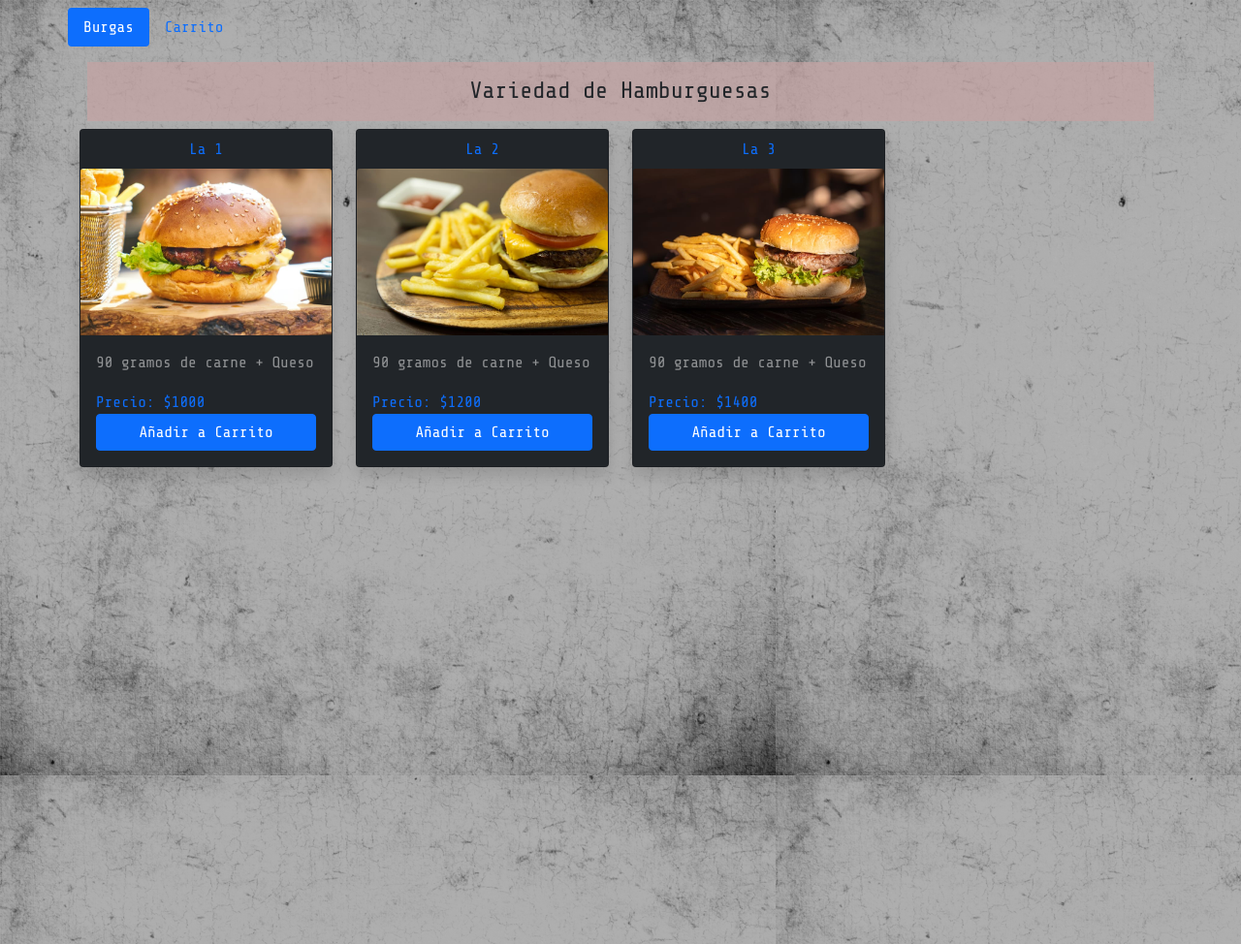
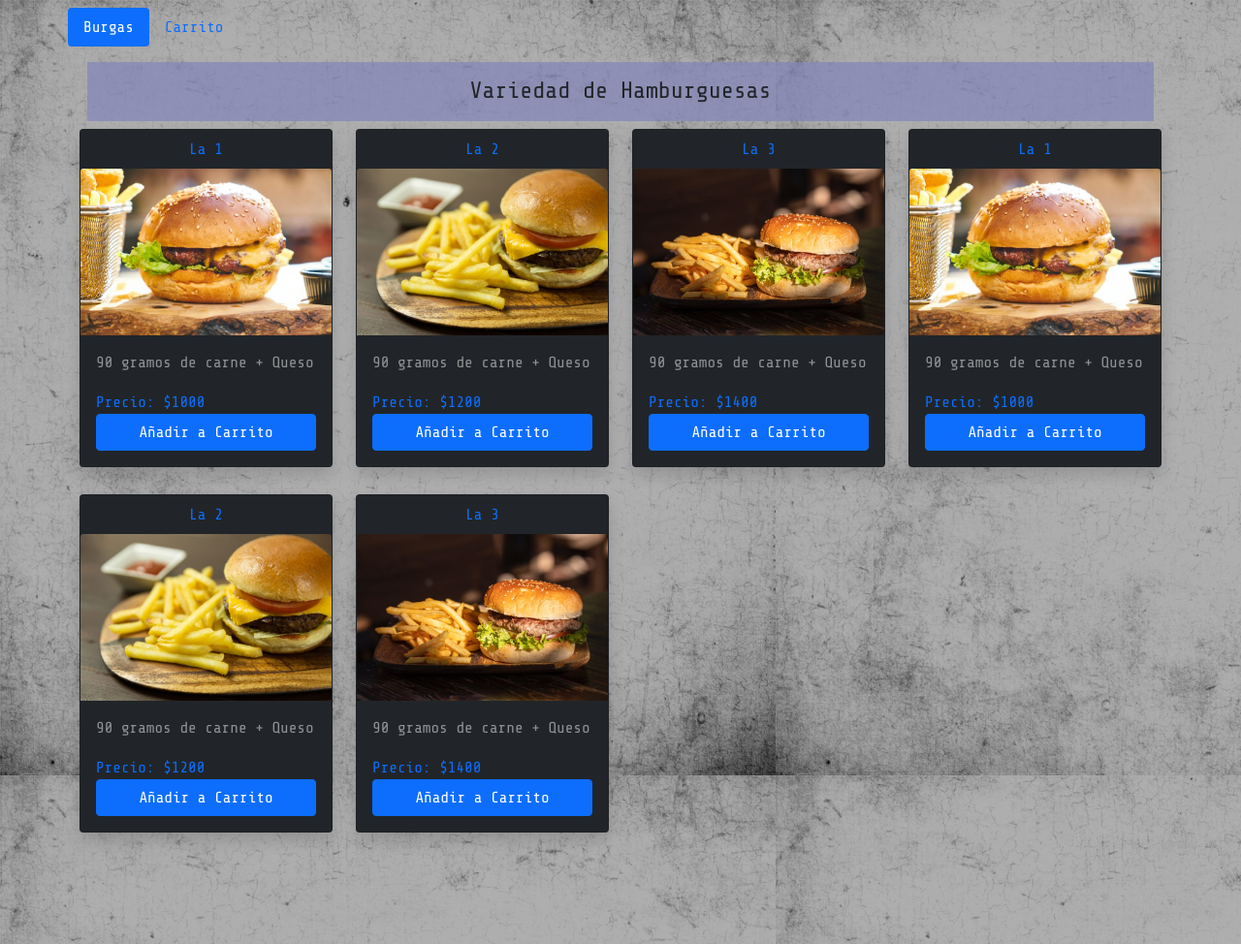
Before and after one commit to Feder-Jota/preentrega3, a plain HTML site: page index.html in a window 1280 px wide. Shown: the top 974 px of the page at 97% size. Drawn offline with nearby package versions, Linux system fonts and the light colour scheme.

Commit message:
Segundo Push y pulido final por ahora.

```diff
--- a/index.html
+++ b/index.html
@@ -14,6 +14,7 @@
     <link rel="stylesheet" href="style.css" />
     <title>Burgas Time</title>
   </head>
+
   <body>
     <header class="container-fluid position-sticky">
       <ul
@@ -118,6 +119,47 @@
             </div>
           </div>
 
+          <div class="col d-flex justify-content-center mb-4">
+            <div class="card shadow mb-1 bg-dark rounded" style="width: 20rem;">
+              <div class="card-title pt-2 text-center text-primary"> La 1 </div>
+              <img src="Imagenes/b1.jpg" class="card-img-top" alt="la primera del menú">
+              <div class="card-body">
+                <p class="card-text text-white-50 description"> 90 gramos de carne + Queso + lechuga</p>
+                <div class="text-primary">Precio: <span class="precio">$1000</span></div>
+                <div class="d-grid gap-2">
+                <button  class="btn btn-primary button">Añadir a Carrito</button>
+              </div>
+              </div>
+            </div>
+          </div>
+
+          <div class="col d-flex justify-content-center mb-4">
+            <div class="card shadow mb-1 bg-dark rounded" style="width: 20rem;">
+              <div class="card-title pt-2 text-center text-primary"> La 2 </div>
+              <img src="Imagenes/b2.jpg" class="card-img-top" alt="la primera del menú">
+              <div class="card-body">
+                <p class="card-text text-white-50 description"> 90 gramos de carne + Queso + lechuga</p>
+                <div class="text-primary">Precio: <span class="precio">$1200</span></div>
+                <div class="d-grid gap-2">
+                <button  class="btn btn-primary button">Añadir a Carrito</button>
+              </div>
+              </div>
+            </div>
+          </div>
+
+          <div class="col d-flex justify-content-center mb-4">
+            <div class="card shadow mb-1 bg-dark rounded" style="width: 20rem;">
+              <div class="card-title pt-2 text-center text-primary"> La 3 </div>
+              <img src="Imagenes/b3.jpg" class="card-img-top" alt="la primera del menú">
+              <div class="card-body">
+                <p class="card-text text-white-50 description"> 90 gramos de carne + Queso + lechuga</p>
+                <div class="text-primary">Precio: <span class="precio">$1400</span></div>
+                <div class="d-grid gap-2">
+                <button  class="btn btn-primary button">Añadir a Carrito</button>
+              </div>
+              </div>
+            </div>
+          </div>
 
 
       <div
@@ -156,24 +198,24 @@
     <footer class="bg-dark p-3 mt-5">
       <div>
           <h3 class="texto">Seguinos en nuestras redes</h3>
-          <a class="pie" href="https://www.instagram.com/somosrepsan/" target="_blank">
+          <a class="pie" href="https://www.instagram.com/" target="_blank">
           <img src="Imagenes/instagram.png" class="box" alt="Seguinos en Instagram">
           </a>
           <a class="pie" href="https://www.facebook.com/" target="_blank">
           <img src="Imagenes/facebook.png" class="box" alt="Seguinos en facebook">
           </a>
-          <a class="pie" href="https://www.youtube.com/channel/UCIZJr3-EPWVmeAjzB3GrWeA" target="_blank">
+          <a class="pie" href="https://www.youtube.com" target="_blank">
           <img src="Imagenes/youtube.png" class="box" alt="Seguinos en youtube">
           </a>
       </div>
-  </footer>
+    </footer>
 
     <script
       src="https://code.jquery.com/jquery-3.5.1.js"
       integrity="sha256-QWo7LDvxbWT2tbbQ97B53yJnYU3WhH/C8ycbRAkjPDc="
       crossorigin="anonymous"
     ></script>
-    <!-- JavaScript Bundle with Popper -->
+
     <script
       src="https://cdn.jsdelivr.net/npm/bootstrap@5.0.0-beta2/dist/js/bootstrap.bundle.min.js"
       integrity="sha384-b5kHyXgcpbZJO/tY9Ul7kGkf1S0CWuKcCD38l8YkeH8z8QjE0GmW1gYU5S9FOnJ0"
--- a/style.css
+++ b/style.css
@@ -21,7 +21,7 @@ header, .alert{
 }
 
 .texto {
-  background: rgba(197, 163, 163, 0.7);
+  background: rgba(130, 134, 186, 0.7);
   padding: 1rem;
   margin: 0.5rem;
   gap: 2rem;
```
